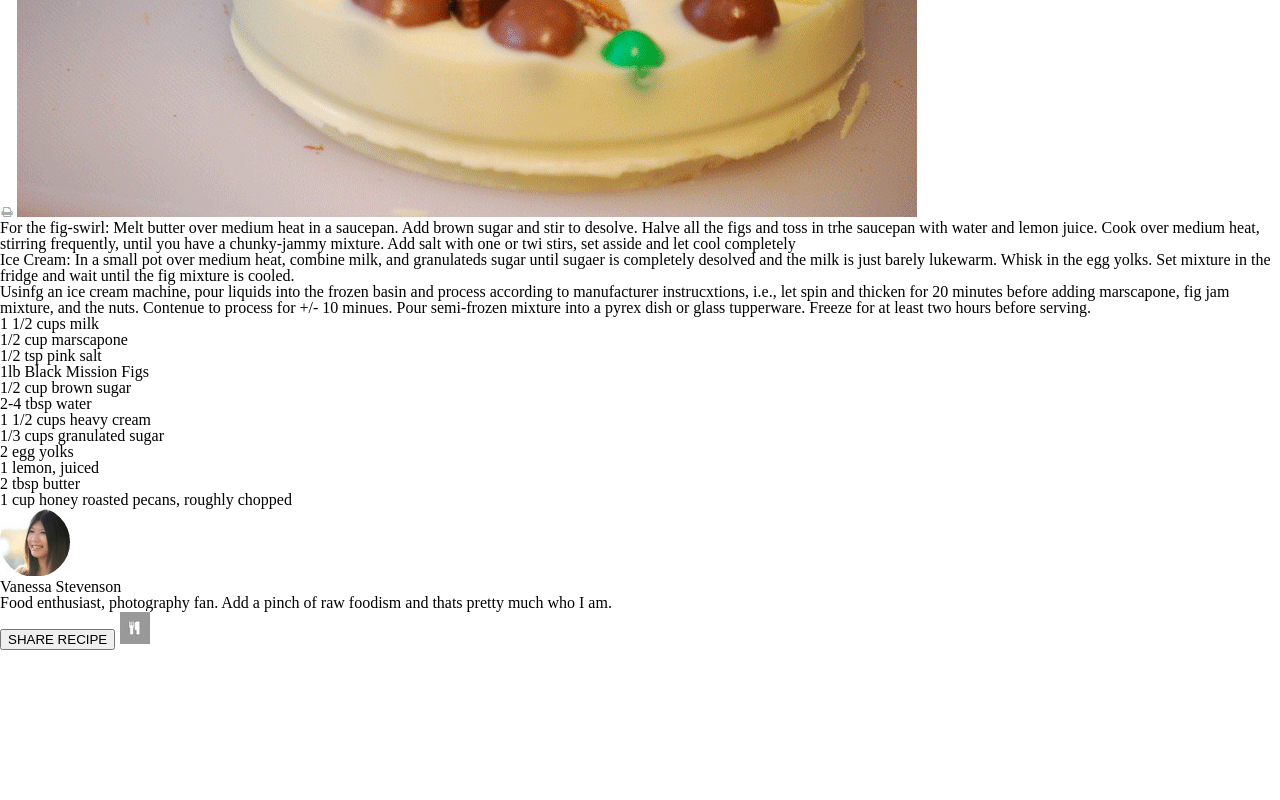
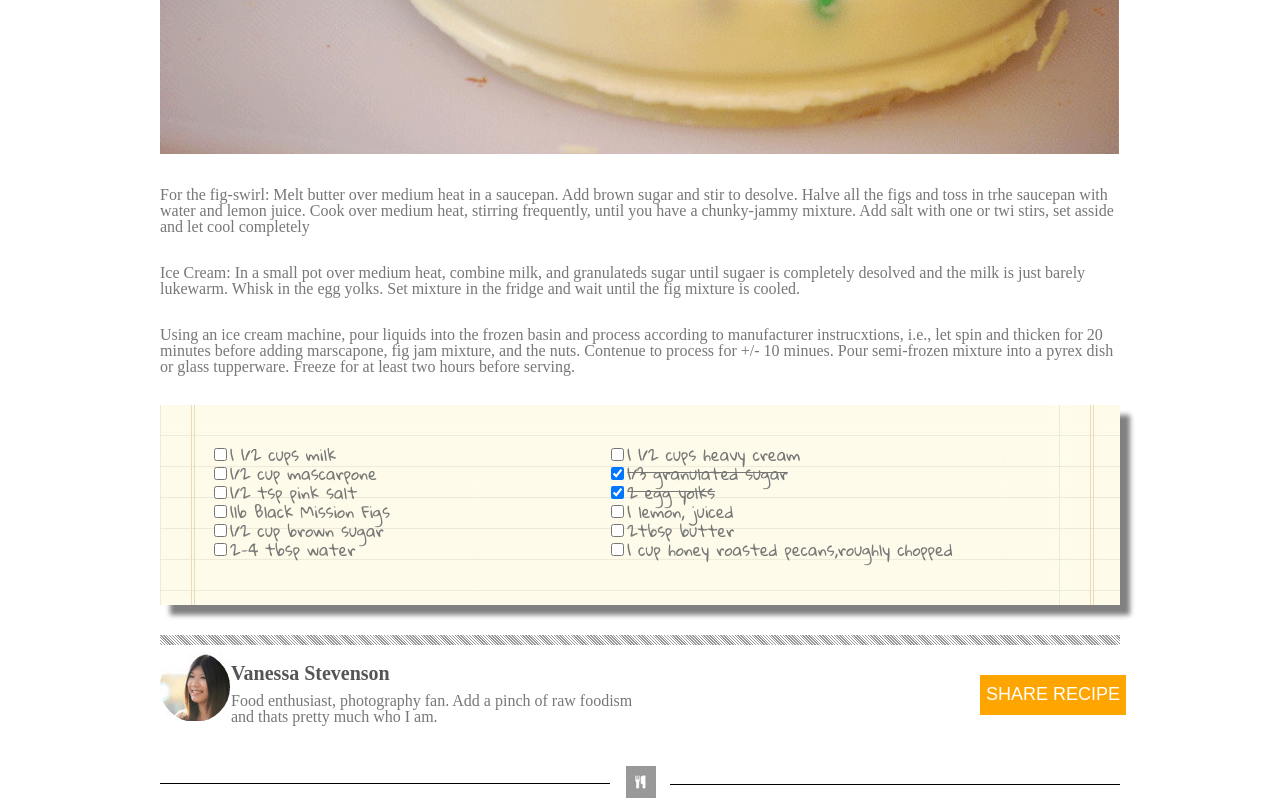
Before and after one commit to ZhenChiX/chocolate-pizza, a plain HTML site: page index.html in a window 1280 px wide. Shown: the part 720-1520 px from the top of the page. Before the commit the page ends 1370 px from the top, so only its background shows below. Drawn offline with Linux system fonts and the light colour scheme.

Commit message:
finished layout in css. looks LIT

```diff
--- a/index.html
+++ b/index.html
@@ -7,13 +7,16 @@
     <meta http-equiv="X-UA-Compatible" content="ie=edge">
     <link rel="stylesheet" type="text/css" href="reset.css" />
     <link rel="stylesheet" type="text/css" href="style.css" />
+    <link href="https://fonts.googleapis.com/css?family=Gloria+Hallelujah|Norican" rel="stylesheet">
     <title>Document</title>
 </head>
 <header>
-    <img src="img/small-logo.png">
-    <h1>Delicious </h1>
-    <h2>The best food blog on the web!</h2>
-    <div>
+    <nav>
+
+        <img id="logoImg" src="img/logo.png">
+        <h1>Delicious </h1>
+        <h2>THE BEST FOOD BLOG ON THE WEB!</h2>
+
         <ul>
             <li>
                 <img src="img/fb-icon.png">
@@ -40,57 +43,63 @@
                 <img src="img/mail-icon.png">
             </li>
         </ul>
-    </div>
-
+</nav>
 
 </header>
 
 <hr>
 
 <body>
+    <main>
     <h3>Chocolate Pizza</h3>
     <h4>POSTED ON 15 DEC 2013/DESSERTS</h4>
-    <img src="img/print-icon.png">
-    <img src="img/choco-pizza.png">
+    <div id="printDiv">
+    <p id="printText"> <img id="printImg" src="img/print-icon.png">PRINT</p>
+    </div>
+    <img id="choccoPizza" src="img/choco-pizza.png">
     <section>
-        <p>
+        <p class="recipe">
             For the fig-swirl: Melt butter over medium heat in a saucepan. Add brown sugar and stir to desolve. Halve all the figs and
             toss in trhe saucepan with water and lemon juice. Cook over medium heat, stirring frequently, until you have
             a chunky-jammy mixture. Add salt with one or twi stirs, set asside and let cool completely
         </p>
-        <p>Ice Cream: In a small pot over medium heat, combine milk, and granulateds sugar until sugaer is completely desolved
+        <p class="recipe">Ice Cream: In a small pot over medium heat, combine milk, and granulateds sugar until sugaer is completely desolved
             and the milk is just barely lukewarm. Whisk in the egg yolks. Set mixture in the fridge and wait until the fig
             mixture is cooled.</p>
-        <p>Usinfg an ice cream machine, pour liquids into the frozen basin and process according to manufacturer instrucxtions,
+        <p class="recipe"> Using an ice cream machine, pour liquids into the frozen basin and process according to manufacturer instrucxtions,
             i.e., let spin and thicken for 20 minutes before adding marscapone, fig jam mixture, and the nuts. Contenue to
             process for +/- 10 minues. Pour semi-frozen mixture into a pyrex dish or glass tupperware. Freeze for at least
             two hours before serving.
         </p>
     </section>
-    <div id="list-bg">
-   <ul>
-       <li>1 1/2 cups milk</li>
-       <li>1/2 cup marscapone</li>
-       <li>1/2 tsp pink salt</li>
-       <li>1lb Black Mission Figs</li>
-       <li>1/2 cup brown sugar</li>
-       <li>2-4 tbsp water</li>
-   </ul>
-   <ul>
-        <li>1 1/2 cups heavy cream</li>
-        <li>1/3 cups granulated sugar</li>
-        <li>2 egg yolks</li>
-        <li>1 lemon, juiced</li>
-        <li>2 tbsp butter</li>
-        <li>1 cup honey roasted pecans, roughly chopped</li>
-    </ul>
-    </div>
+    <div id="list">
+            <ul id="recipe">
+
+                <li id="item1"><input type="checkbox" id="check1">1 1/2 cups milk</li>
+                <li id="item2"><input type="checkbox" id="check2">1 1/2 cups heavy cream</li>
+                <li id="item3"><input type="checkbox" id="check3">1/2 cup mascarpone</li>
+                <li id="item4"><input type="checkbox" checked="checked" id="check4">1/3 granulated sugar</li>
+                <li id="item5"><input type="checkbox" id="check5">1/2 tsp pink salt</li>
+                <li id="item6"><input type="checkbox" checked="checked"id="check6">2 egg yolks</li>
+                <li id="item7"><input type="checkbox" id="check7">1lb Black Mission Figs</li>
+                <li id="item8"><input type="checkbox" id="check8">1 lemon, juiced</li>
+                <li id="item9"><input type="checkbox" id="check9">1/2 cup brown sugar</li>
+                <li id="item10"><input type="checkbox" id="check10">2tbsp butter</li>
+                <li id="item11"><input type="checkbox" id="check11">2-4 tbsp water</li>
+                <li id="item12"><input type="checkbox" id="check12">1 cup honey roasted pecans,roughly chopped</li>
+
+            </ul>
+        </div>
+</main>
+<hr>
 <footer>
-    <img src="img/van-pic.png">
+    <img id="profile" src="img/van-pic.png">
     <h5>Vanessa Stevenson</h5>
     <h6>Food enthusiast, photography fan. Add a pinch of raw foodism and thats pretty much who I am.</h6>
    <button>SHARE RECIPE</button>
-   <img src="img/small-logo.png">
+   <img id="bottomLogo" src="img/small-logo.png">
+   <div id="lines"></div>
+   <div id="line2"></div>
 </footer>
 
 
--- a/style.css
+++ b/style.css
@@ -0,0 +1,184 @@
+nav {
+
+    margin: auto;
+    width: 960px;
+    height: 75px;
+    display: inline-block;
+
+}
+#logoImg{
+    /* margin-top: 2px; */
+    margin-top: 20px;
+    margin-right: 10px;
+    float: left;
+
+}
+
+nav h1{
+    margin-top: 20px;
+    font-family: 'Norican', cursive;
+    font-size: 2vw;
+    /* float: left; */
+}
+nav h2{
+    float: left;
+
+    color: #777;
+    font-size: 0.8vw;
+}
+nav ul{
+
+    position: absolute;
+    top: 2vw;
+    right: 17vw;
+}
+nav li{
+
+    display: inline-block;
+
+}
+
+hr{
+    border: none;
+    height: 10px;
+    background: repeating-linear-gradient(
+  45deg,
+  #fff,
+  #fff 1px,
+  #999 1px,
+  #999 2px
+);
+
+}
+
+body{
+    margin: auto;
+    width: 960px;
+}
+
+main{
+    margin-top: 50px;
+}
+h3{
+    font-size: 2vw;
+    font-weight: bold;
+	font-family: Arial, Helvetica, sans-serif, bold;
+}
+h4{
+    color: #777;
+    font-size: .8vw;
+    font-family: Arial, Helvetica, monospace;
+    margin: 10px 0px;
+}
+#choccoPizza{
+    width: 960px;
+}
+
+#printText{
+    color: #777;
+    font-size: .8vw;
+    font-family: Arial, Helvetica, monospace;
+    margin: 10px 0px;
+    display: inline-block;
+    width: 50px;
+}
+#printDiv{
+    text-align: right;
+    font-family: Arial, Helvetica, monospace;
+}
+
+section p {
+    color: #777;
+    margin-top: 30px;
+}
+
+
+
+/* /////////////////////////here//// */
+#list{
+    margin-top: 30px;
+    margin-bottom: 30px;
+    height: 200px;
+    background-image: url("img/list-bg.png");
+    box-shadow: 10px 10px 5px grey;
+    }
+    #recipe{
+        padding-top: 40px;
+        color: #777;
+    font-family: 'Gloria Hallelujah', cursive;
+    display:grid ;
+    grid-template-columns: auto auto;
+
+    }
+    #item4{
+        text-decoration: line-through;
+    }
+    #item6{
+        text-decoration: line-through;
+    }
+
+
+
+div li{
+    margin-left: 50px;
+}
+h5{
+    font-size: 20px;
+    color: #555;
+    margin-top: 10px;
+    font-weight: bold;
+    display: inline-block;
+}
+footer{
+    width: 960px;
+
+
+}
+h6{
+    margin-top: 10px;
+    color: #777;
+    width: 38vw;
+
+
+}
+#profile{
+    /* display: inline-block; */
+    float: left;
+}
+button{
+    color: white;
+    font-size: 18px;
+    border: none;
+   position: relative;
+   left: 820px;
+   bottom: 50px;
+   background: orange;
+   height: 40px;
+    transition: 500ms;
+}
+button:hover{
+    background: green;
+
+}
+
+#bottomLogo{
+    display: block;
+    margin: auto;
+}
+
+#lines{
+    position: relative;
+    bottom: 15px;
+    width: 450px;
+    border-top: black solid 1px;
+}
+
+#line2{
+    display: block;
+    position: relative;
+    bottom: 15px;
+    left: 510px;
+
+    width: 450px;
+    border-top: black solid 1px;
+}
```
Also changed, not shown: reset.css (line endings or trailing spaces).
